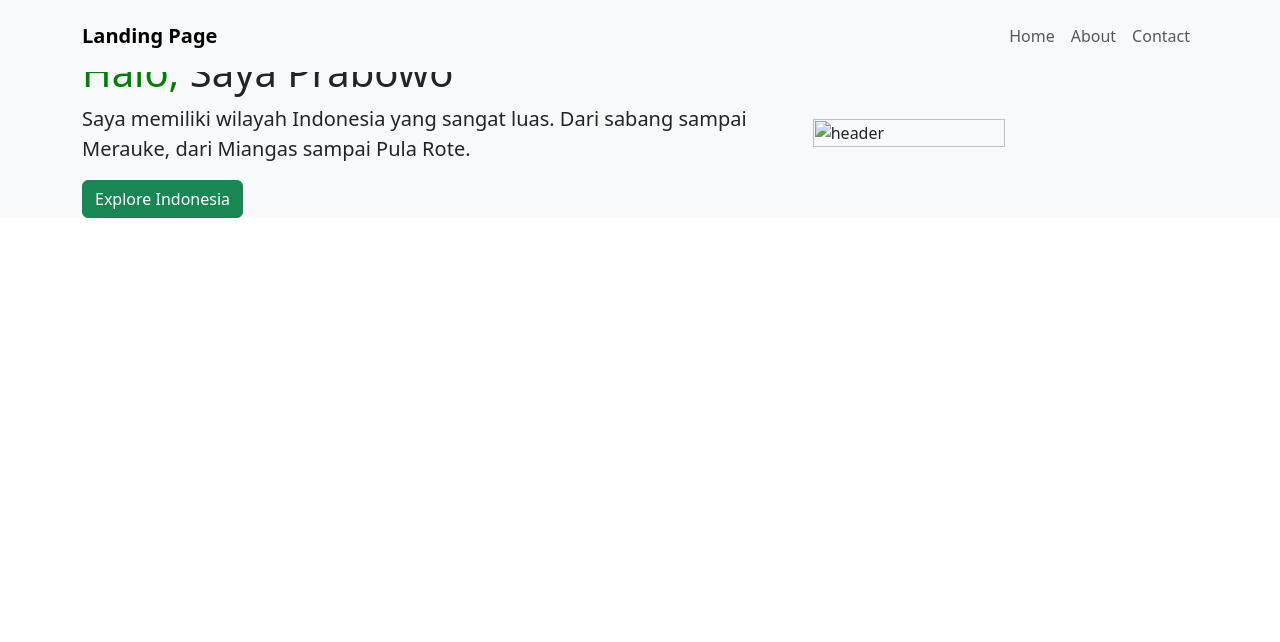
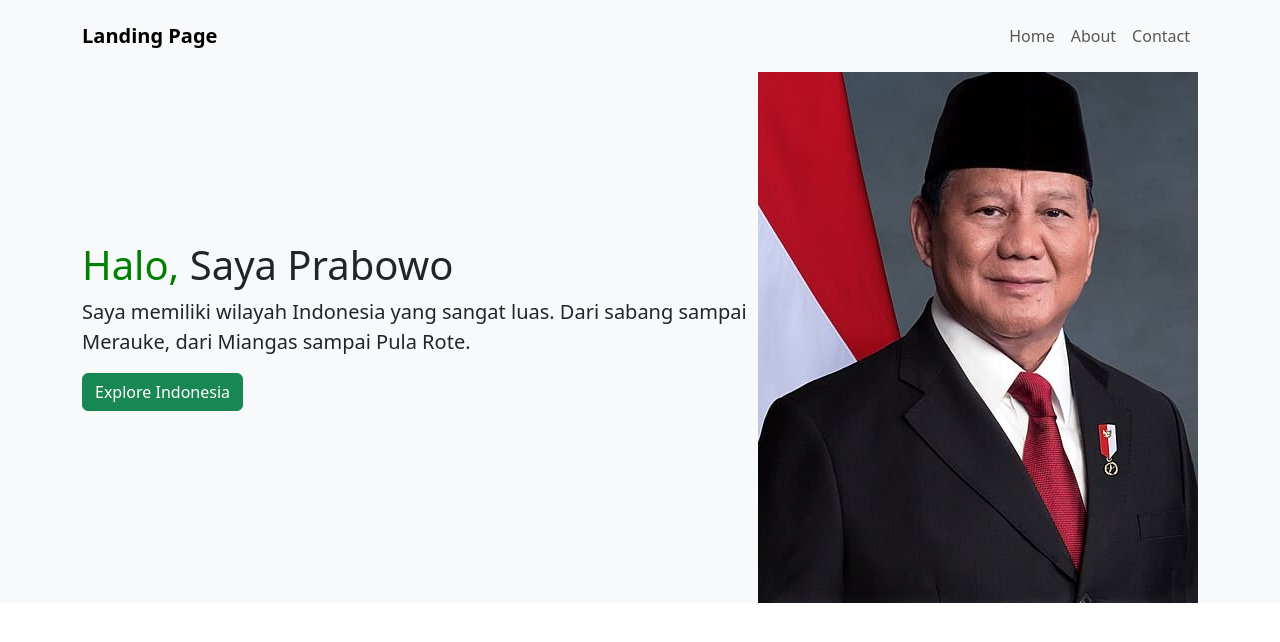
Before and after one commit to reyshatiaranasution-cyber/portofolio-reysha-tiara-nasution-, a plain HTML site: page index.html in a window 1280 px wide. Drawn offline with nearby package versions, Linux system fonts and the light colour scheme; a script that the page names is missing.

Commit message:
Update index.html

```diff
--- a/index.html
+++ b/index.html
@@ -48,7 +48,7 @@
                     <button class="btn btn-success">Explore Indonesia</button>
                 </a>
             </div>
-            <img class="img-fluid w-50 d-none d-sm-block" src="image/prabowo subianto.jfif" alt="header">
+            <img class="img-fluid w-50 d-none d-sm-block" src="prabowo subianto.jfif" alt="header">
         </div>
     </div>
 </section>
```
